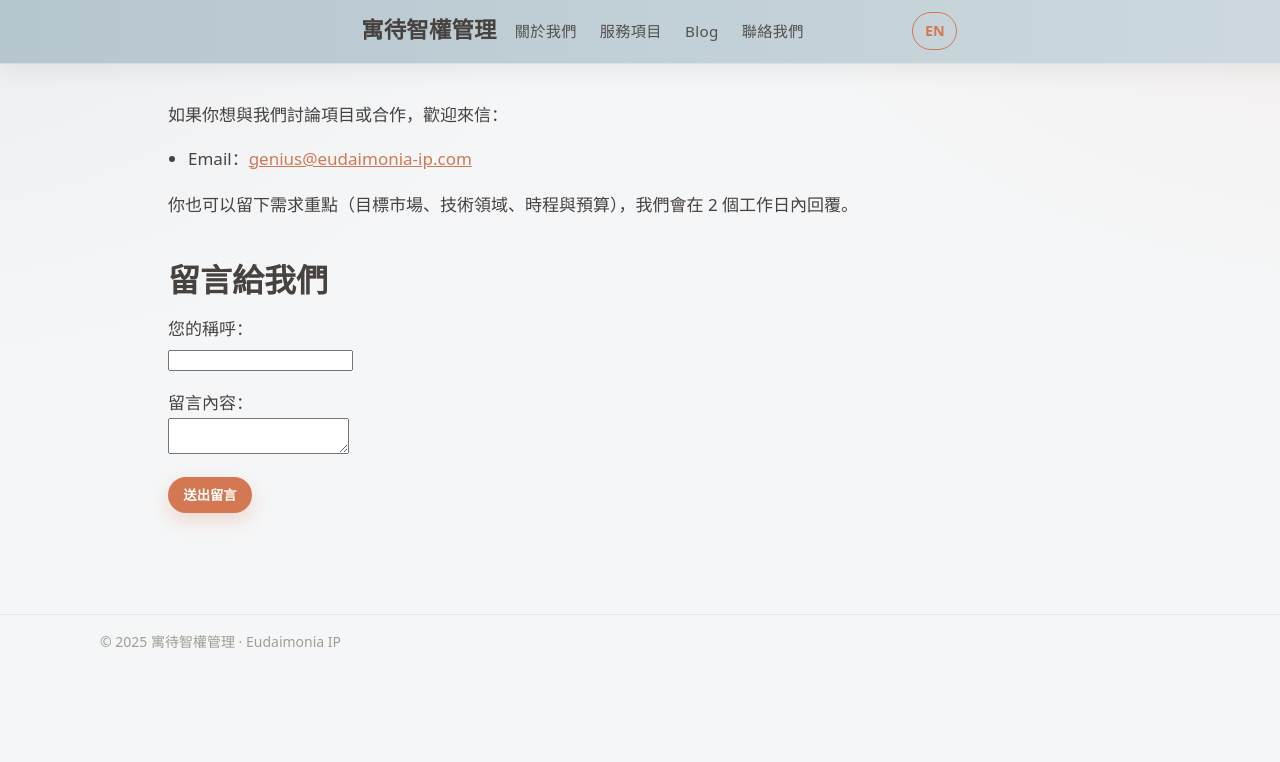
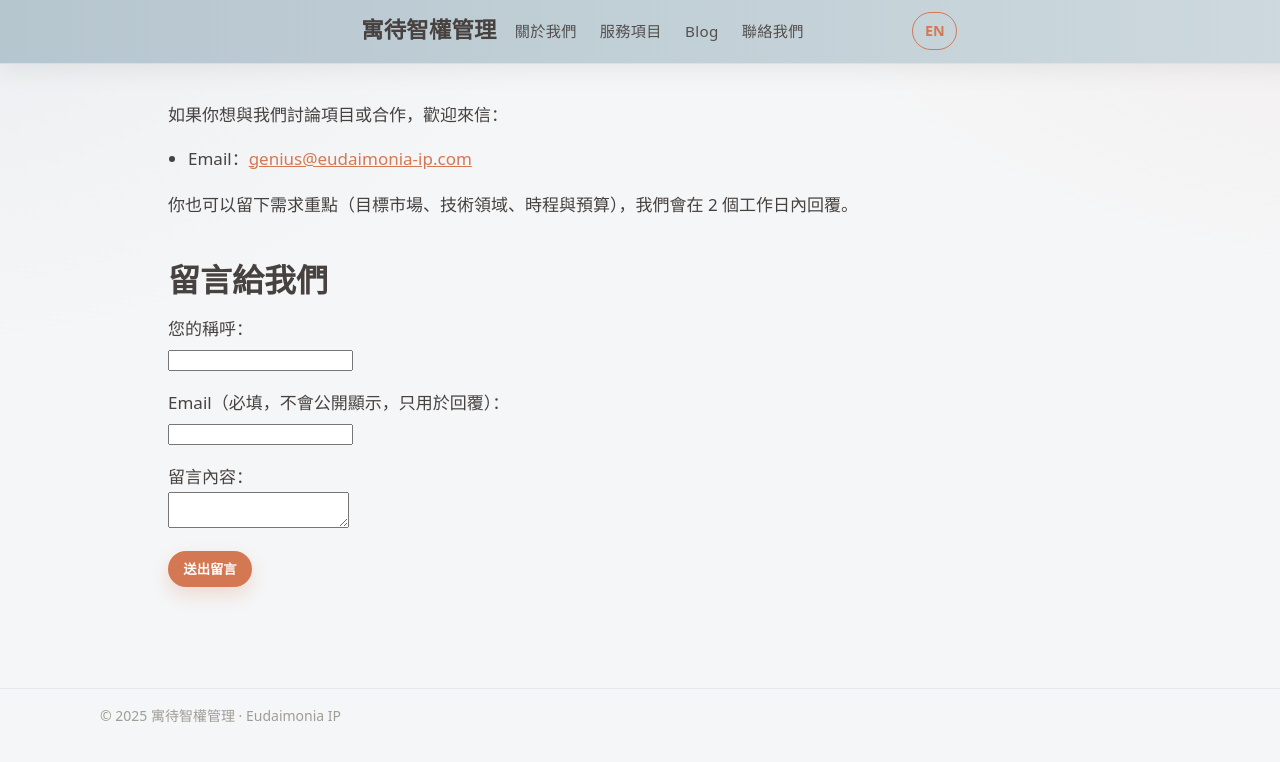
Before and after one commit to nuancenil/udipconsult, a Jekyll site: the page built from contact.md, in a window 1280 px wide. Shown: the top 762 px of the page. Built offline with Jekyll 4.4.1, drawn with Linux system fonts in a browser that asks for light colours; comment, search, counter and statistics services are not loaded.

Commit message:
Add Firestore comment section

```diff
--- a/contact.md
+++ b/contact.md
@@ -24,6 +24,17 @@ permalink: /contact/
       <input type="text" id="name" required maxlength="40">
     </label>
   </p>
+  <p>
+  <label>Email（必填，不會公開顯示，只用於回覆）：<br>
+    <input
+      type="email"
+      id="email"
+      name="email"
+      required
+      maxlength="100"
+      autocomplete="off">
+    </label>
+    </p>
   <p>
     <label>留言內容：<br>
       <textarea id="message" required maxlength="500"></textarea>
@@ -59,6 +70,7 @@ permalink: /contact/
   const commentsDiv = document.getElementById("comments");
   const form = document.getElementById("comment-form");
   const nameInput = document.getElementById("name");
+  const emailInput = document.getElementById("email");   // 👈 新增
   const msgInput = document.getElementById("message");
 
   // 🔹 名字遮蔽
@@ -85,14 +97,18 @@ permalink: /contact/
     e.preventDefault();
     const name = nameInput.value.trim();
     const msg = msgInput.value.trim();
-    if (!name || !msg) return;
+    if (!name || !email || !msg) {
+    return;
+    }
 
     await addDoc(commentsCol, {
       name,
+      email,
       msg,
       createdAt: serverTimestamp()
     });
-
+    nameInput.value = "";
+    emailInput.value = "";
     msgInput.value = "";
   });
 
```
